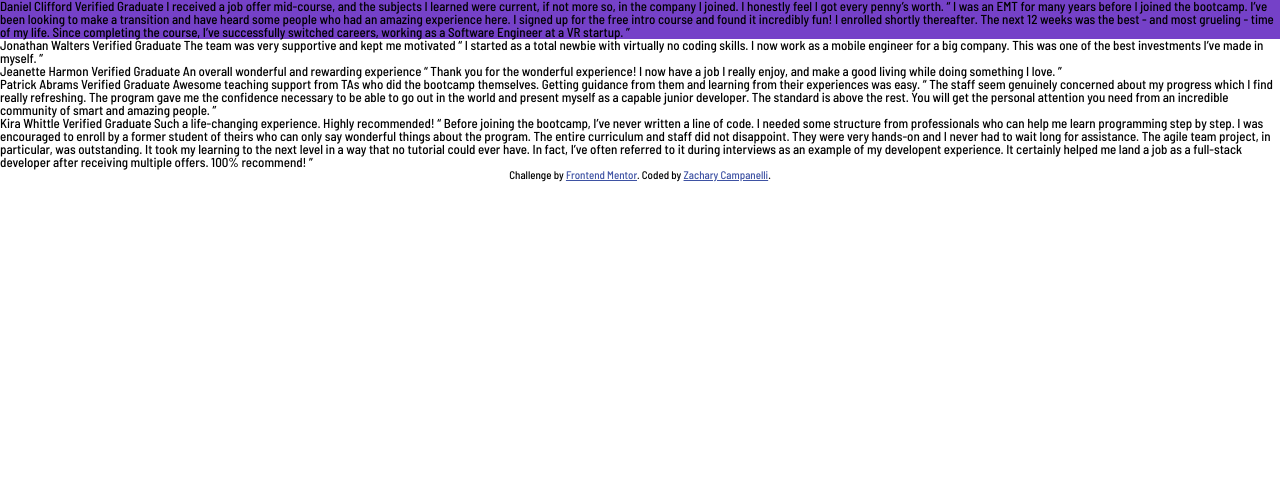
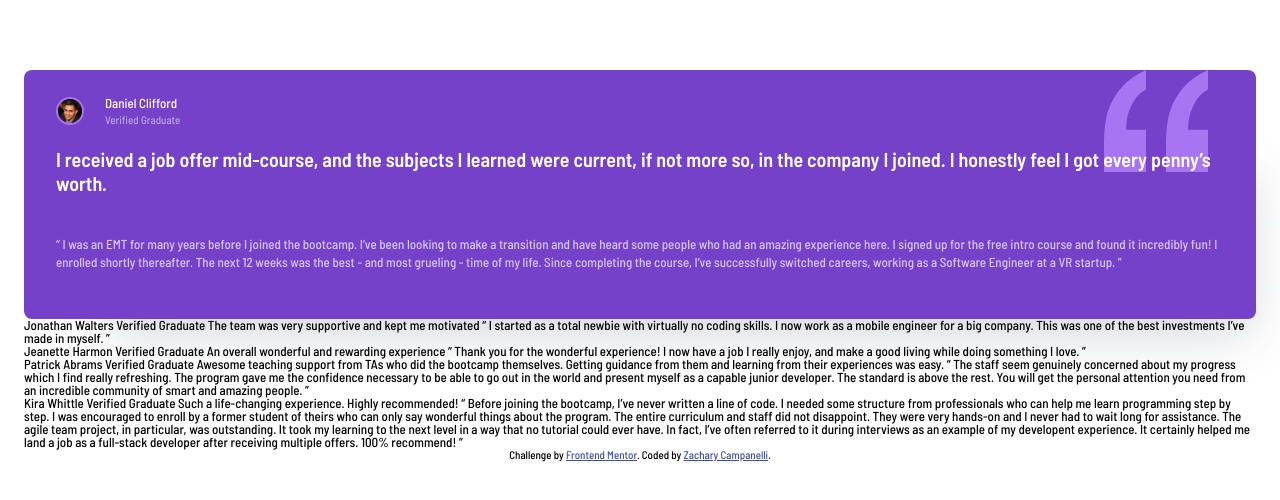
Before and after one commit to Zacharycampanelli/Testimonials-grid-section, a plain HTML site: page index.html in a window 1280 px wide. Drawn offline with Linux system fonts and the light colour scheme.

Commit message:
styles for first card

```diff
--- a/assets/css/_variables.scss
+++ b/assets/css/_variables.scss
@@ -4,3 +4,5 @@ $veryDarkBlackishBlue: hsl(219, 29%, 14%);
 $white: hsl(0, 0%, 100%);
 $lightGray: hsl(0, 0%, 81%);
 $lightGrayishBlue: hsl(210, 46%, 95%);
+
+$moderateVioletBacking: hsl(264, 82%, 70%);
--- a/assets/css/main.scss
+++ b/assets/css/main.scss
@@ -7,6 +7,9 @@
 body {
   font-family: 'Barlow Semi Condensed', sans-serif;
   font-size: 13px;
+  font-weight: 500;
+  padding: 70px 24px;
+  box-sizing: border-box;
 }
 
 .grid {
@@ -16,10 +19,61 @@ body {
 }
 
 .card {
-  // border-radius: ;
+  padding: 23px 32px 48px;
+  box-shadow: 40px 60px 50px -47px rgba(72, 85, 106, 0.247378);
+  border-radius: 8px;
+  position: relative;
+  z-index: -1;
+
+  &_header {
+    display: flex;
+    align-items: center;
+    color: $white;
+    margin-bottom: 18px;
+
+    &_image {
+      border-radius: 50%;
+      border: 2px solid $moderateVioletBacking;
+      width: 28px;
+      margin-right: 17px;
+    }
+
+    &_name {
+      margin: 4px;
+    }
+
+    &_graduate {
+      margin-top: 4px;
+      font-size: 11px;
+      opacity: 50%;
+    }
+
+  }
+
+  #quotes {
+    position: absolute;
+    right: 48px;
+    top: 0;
+    z-index: -1;
+  }
+
+  &_body {
+    color: $white;
+    &_main {
+      font-size: 20px;
+      font-weight: 600;
+      margin-bottom: 40px;
+      line-height: 24px;
+    }
+
+    &_paragraph {
+      line-height: 18px;
+      opacity: 70%;
+    }
+  }
 }
 
-.a {
+#a {
   background: $moderateViolet;
 }
 
--- a/index.html
+++ b/index.html
@@ -8,13 +8,29 @@
     <title>Frontend Mentor | [Challenge Name Here]</title>
   </head>
   <body>
-    <div class="a">
-      Daniel Clifford Verified Graduate I received a job offer mid-course, and the subjects I learned were current, if
-      not more so, in the company I joined. I honestly feel I got every penny’s worth. “ I was an EMT for many years
-      before I joined the bootcamp. I’ve been looking to make a transition and have heard some people who had an amazing
-      experience here. I signed up for the free intro course and found it incredibly fun! I enrolled shortly thereafter.
-      The next 12 weeks was the best - and most grueling - time of my life. Since completing the course, I’ve
-      successfully switched careers, working as a Software Engineer at a VR startup. ”
+    <main>
+      <div class="card" id="a" >
+        <div class="card_header">
+          <img src="./assets/images/bg-pattern-quotation.svg" id="quotes">
+          <img src="./assets/images/image-daniel.jpg" alt="Daniel" class="card_header_image"/>
+          <div class="card_header_name">
+            <h4>Daniel Clifford</h4>
+            <p class="card_header_graduate">Verified Graduate</p>
+          </div>
+        </div>
+        <div class="card_body">
+        <h2 class="card_body_main">
+          I received a job offer mid-course, and the subjects I learned were current, if not more so, in the company I
+          joined. I honestly feel I got every penny’s worth.
+        </h2>
+        <p  class="card_body_paragraph">
+          “ I was an EMT for many years before I joined the bootcamp. I’ve been looking to make a transition and have
+          heard some people who had an amazing experience here. I signed up for the free intro course and found it
+          incredibly fun! I enrolled shortly thereafter. The next 12 weeks was the best - and most grueling - time of my
+          life. Since completing the course, I’ve successfully switched careers, working as a Software Engineer at a VR
+          startup. ”
+        </p>
+      </div>
       </div>
 
       <div class="b">
@@ -31,25 +47,26 @@
       <div class="d">
         Patrick Abrams Verified Graduate Awesome teaching support from TAs who did the bootcamp themselves. Getting
         guidance from them and learning from their experiences was easy. “ The staff seem genuinely concerned about my
-      progress which I find really refreshing. The program gave me the confidence necessary to be able to go out in the
-      world and present myself as a capable junior developer. The standard is above the rest. You will get the personal
-      attention you need from an incredible community of smart and amazing people. ”
+        progress which I find really refreshing. The program gave me the confidence necessary to be able to go out in
+        the world and present myself as a capable junior developer. The standard is above the rest. You will get the
+        personal attention you need from an incredible community of smart and amazing people. ”
       </div>
 
       <div class="e">
-      Kira Whittle Verified Graduate Such a life-changing experience. Highly recommended! “ Before joining the bootcamp,
-      I’ve never written a line of code. I needed some structure from professionals who can help me learn programming
-      step by step. I was encouraged to enroll by a former student of theirs who can only say wonderful things about the
-      program. The entire curriculum and staff did not disappoint. They were very hands-on and I never had to wait long
-      for assistance. The agile team project, in particular, was outstanding. It took my learning to the next level in a
-      way that no tutorial could ever have. In fact, I’ve often referred to it during interviews as an example of my
-      developent experience. It certainly helped me land a job as a full-stack developer after receiving multiple
-      offers. 100% recommend! ”
+        Kira Whittle Verified Graduate Such a life-changing experience. Highly recommended! “ Before joining the
+        bootcamp, I’ve never written a line of code. I needed some structure from professionals who can help me learn
+        programming step by step. I was encouraged to enroll by a former student of theirs who can only say wonderful
+        things about the program. The entire curriculum and staff did not disappoint. They were very hands-on and I
+        never had to wait long for assistance. The agile team project, in particular, was outstanding. It took my
+        learning to the next level in a way that no tutorial could ever have. In fact, I’ve often referred to it during
+        interviews as an example of my developent experience. It certainly helped me land a job as a full-stack
+        developer after receiving multiple offers. 100% recommend! ”
       </div>
 
       <div class="attribution">
         Challenge by <a href="https://www.frontendmentor.io?ref=challenge" target="_blank">Frontend Mentor</a>. Coded by
         <a href="#">Zachary Campanelli</a>.
       </div>
+    </main>
   </body>
 </html>
```
Also changed, not shown: assets/css/main.css, 1 other file. Lines whose indentation alone changed are shown as unchanged.
